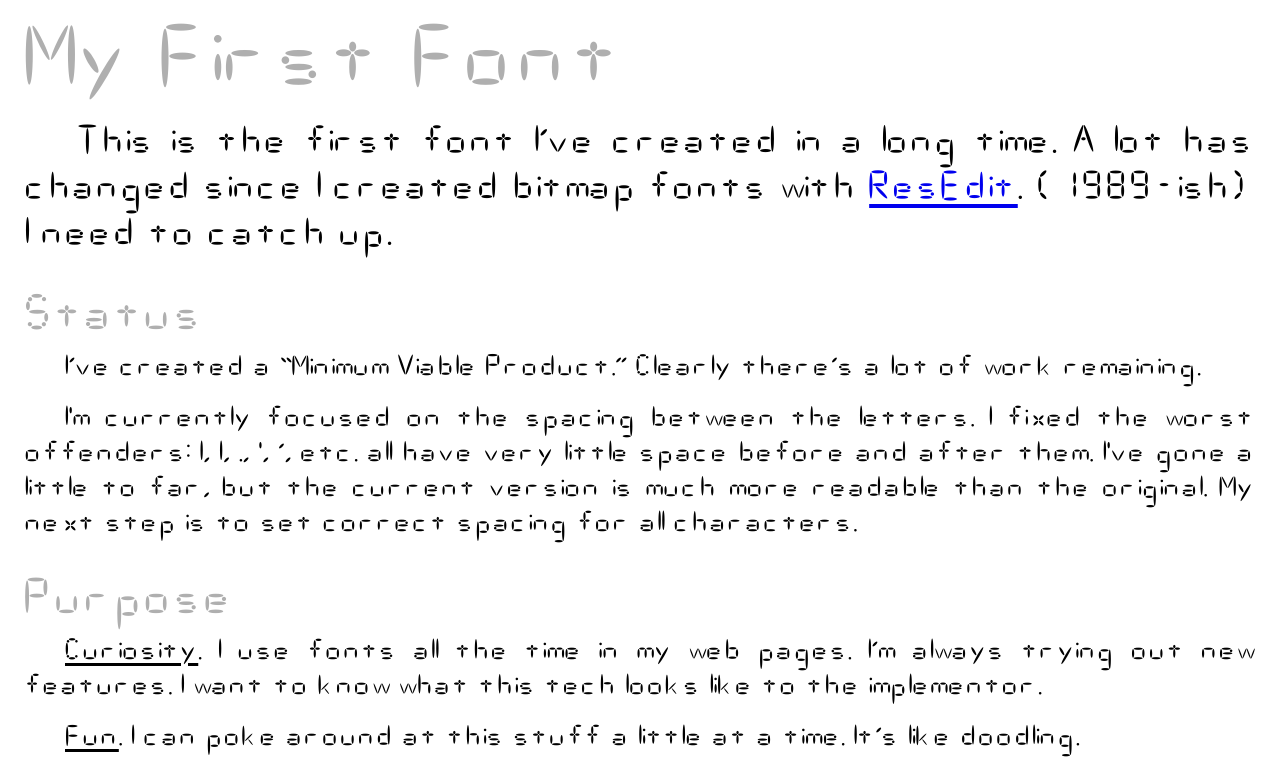
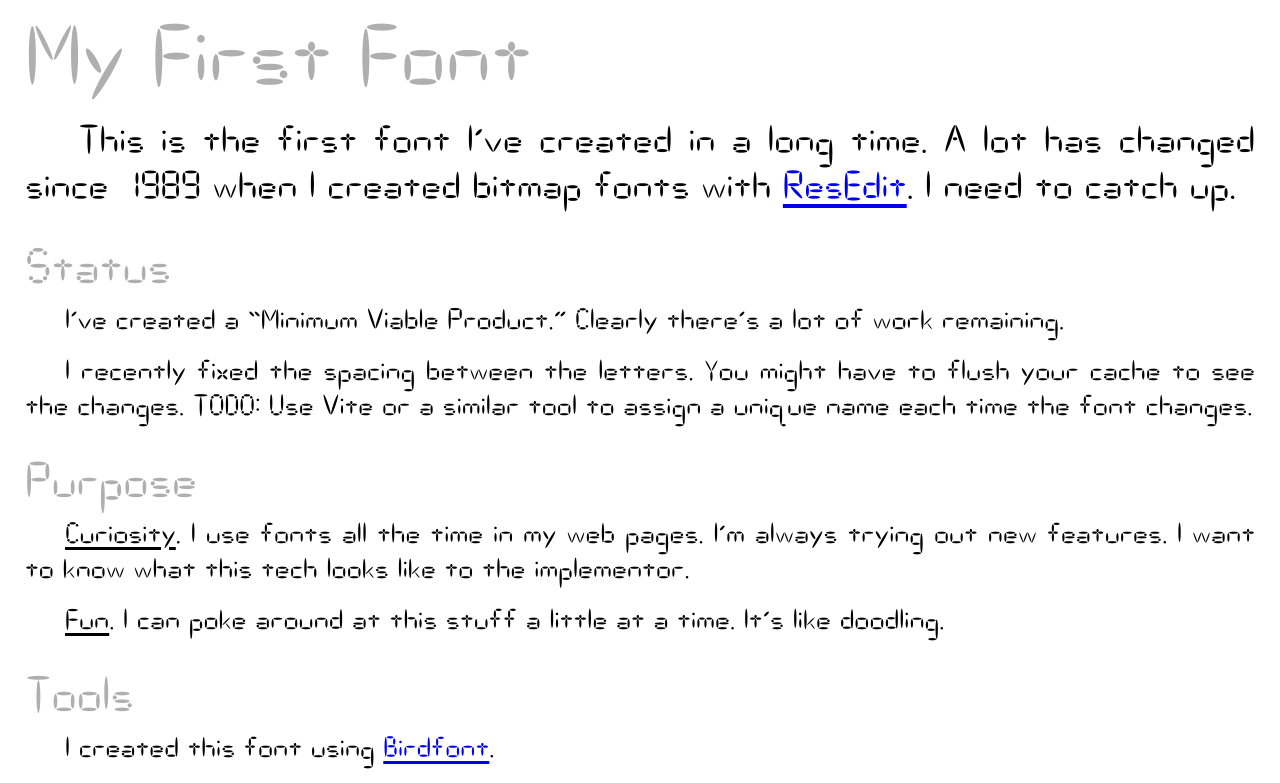
Before and after one commit to TradeIdeasPhilip/my-first-font, a plain HTML site: page index.html in a window 1280 px wide. Shown: the top 783 px of the page. Drawn offline with Linux system fonts and the light colour scheme; a web font is replaced by a local one.

Commit message:
Improvements to the font.
Added additional glyphs for use in math, programming, and i18n.
Adjusted kerning with a reasonable default for all glyphs.

```diff
--- a/index.html
+++ b/index.html
@@ -151,9 +151,9 @@
         <h1 class="biggest">My First Font</h1>
         <p class="bigger">
           This is the first font I’ve created in a long time. A lot has changed
-          since I created bitmap fonts with
-          <a href="https://en.wikipedia.org/wiki/ResEdit">ResEdit</a>.
-          (1989-ish) I need to catch up.
+          since 1989 when I created bitmap fonts with
+          <a href="https://en.wikipedia.org/wiki/ResEdit">ResEdit</a>. I need to
+          catch up.
         </p>
       </div>
 
@@ -164,11 +164,9 @@
           remaining.
         </p>
         <p class="big">
-          I'm currently focused on the spacing between the letters. I fixed the
-          worst offenders: I, l, ., ', ’, etc. all have very little space before
-          and after them. I've gone a little to far, but the current version is
-          much more readable than the original. My next step is to set correct
-          spacing for all characters.
+          I recently fixed the spacing between the letters. You might have to
+          flush your cache to see the changes. TODO: Use Vite or a similar tool
+          to assign a unique name each time the font changes.
         </p>
       </div>
 
@@ -229,6 +227,7 @@
         <p class="big" style="font-variant-caps: small-caps">
           ¿Dónde está el baño?
         </p>
+        <p class="big">ʻŌlelo Hawaiʻi</p>
       </div>
 
       <div>
```
Also changed, not shown: My First Font Mac.ttf, My First Font.svg, My First Font.ttf, 1 other file.
